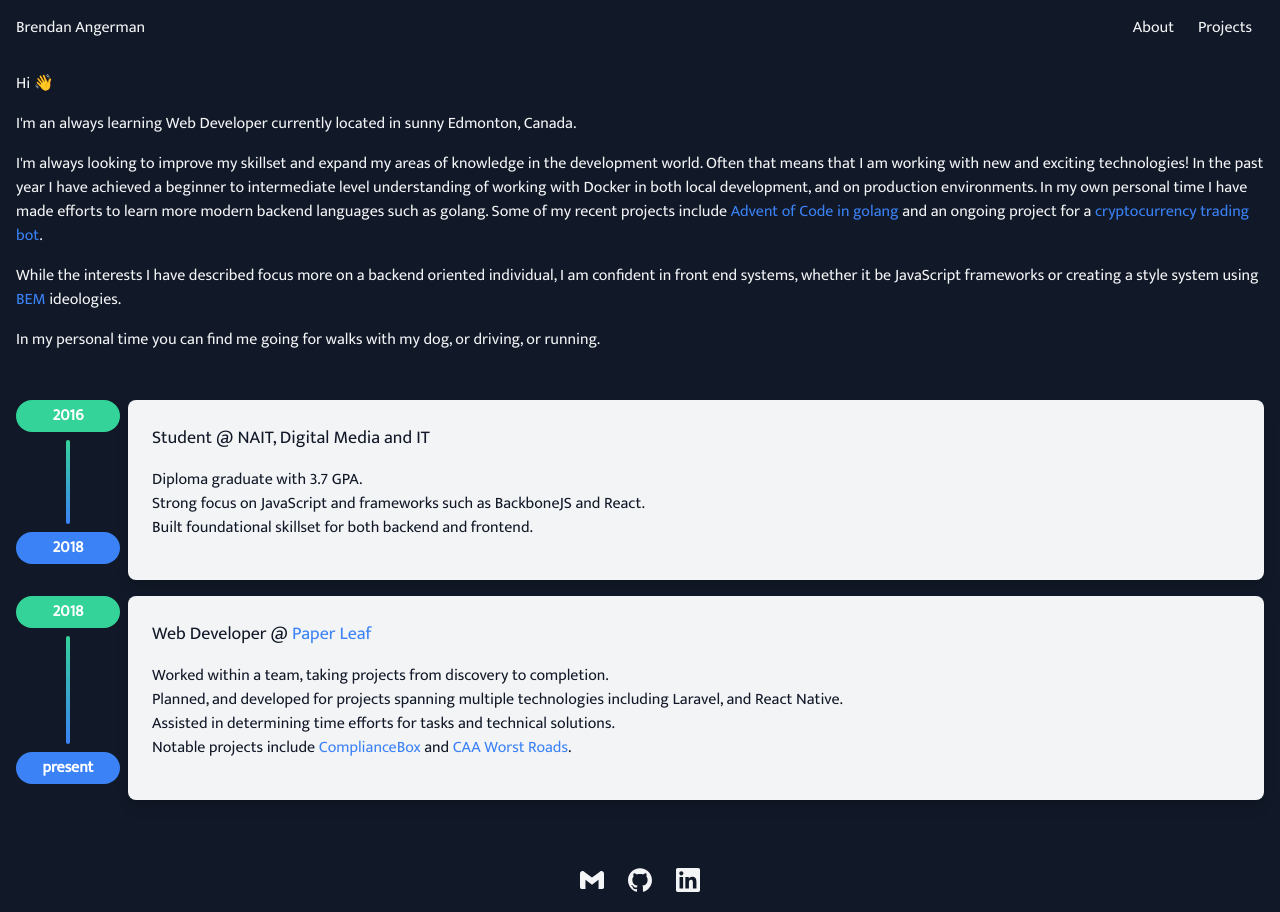
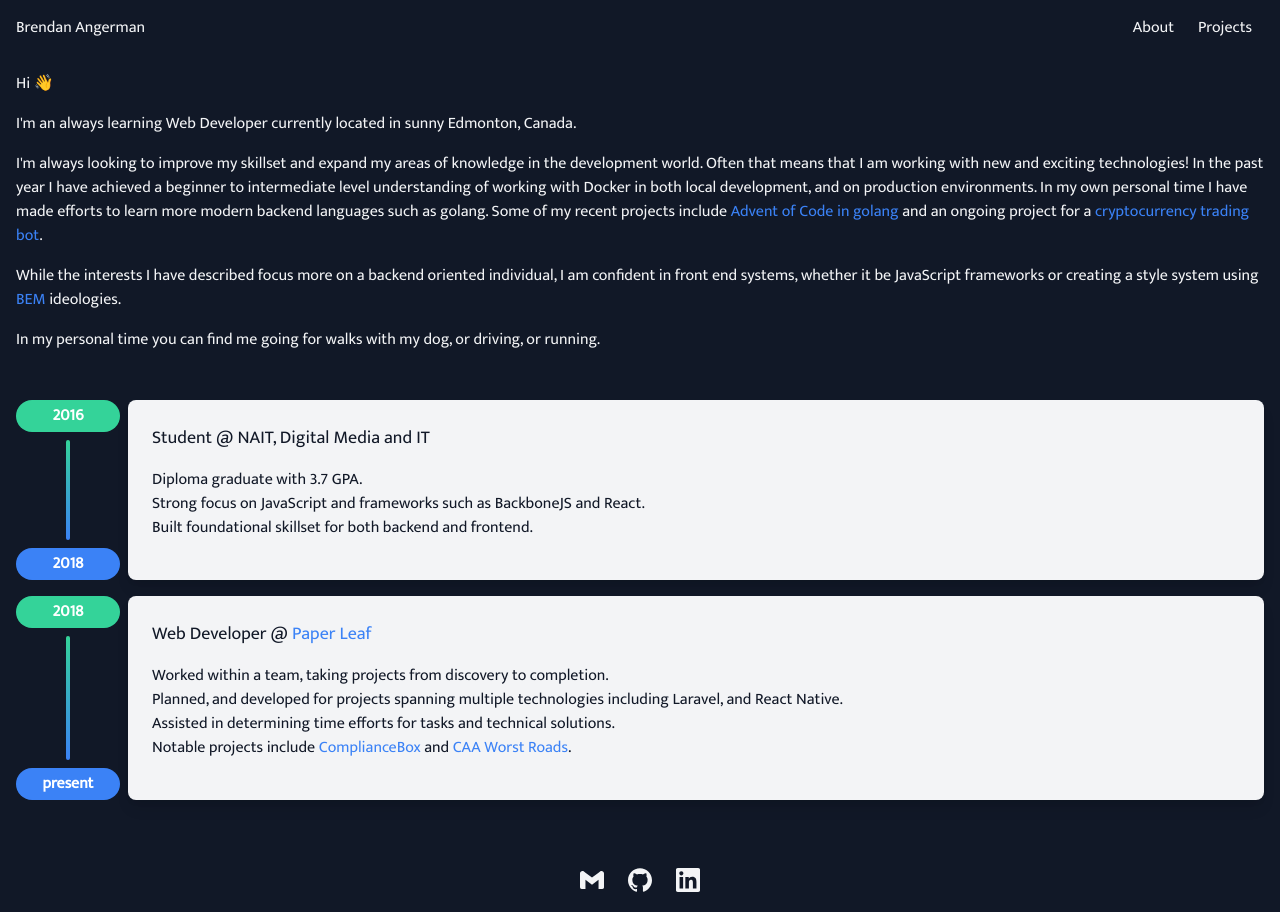
Before and after one commit to bAngerman/bAngerman.github.io, a Jekyll site: the page built from pages/about.md, in a window 1280 px wide. Built offline with Jekyll 4.4.1, drawn with Linux system fonts in a browser that asks for light colours; emoji names are drawn with the system emoji font.

Commit message:
recompile to add mb-0 to app.css

```diff
--- a/assets/app.css
+++ b/assets/app.css
@@ -718,6 +718,10 @@
   margin-right: auto;
 }
 
+.mb-0 {
+  margin-bottom: 0px;
+}
+
 .mb-1 {
   margin-bottom: 0.25rem;
 }
```
